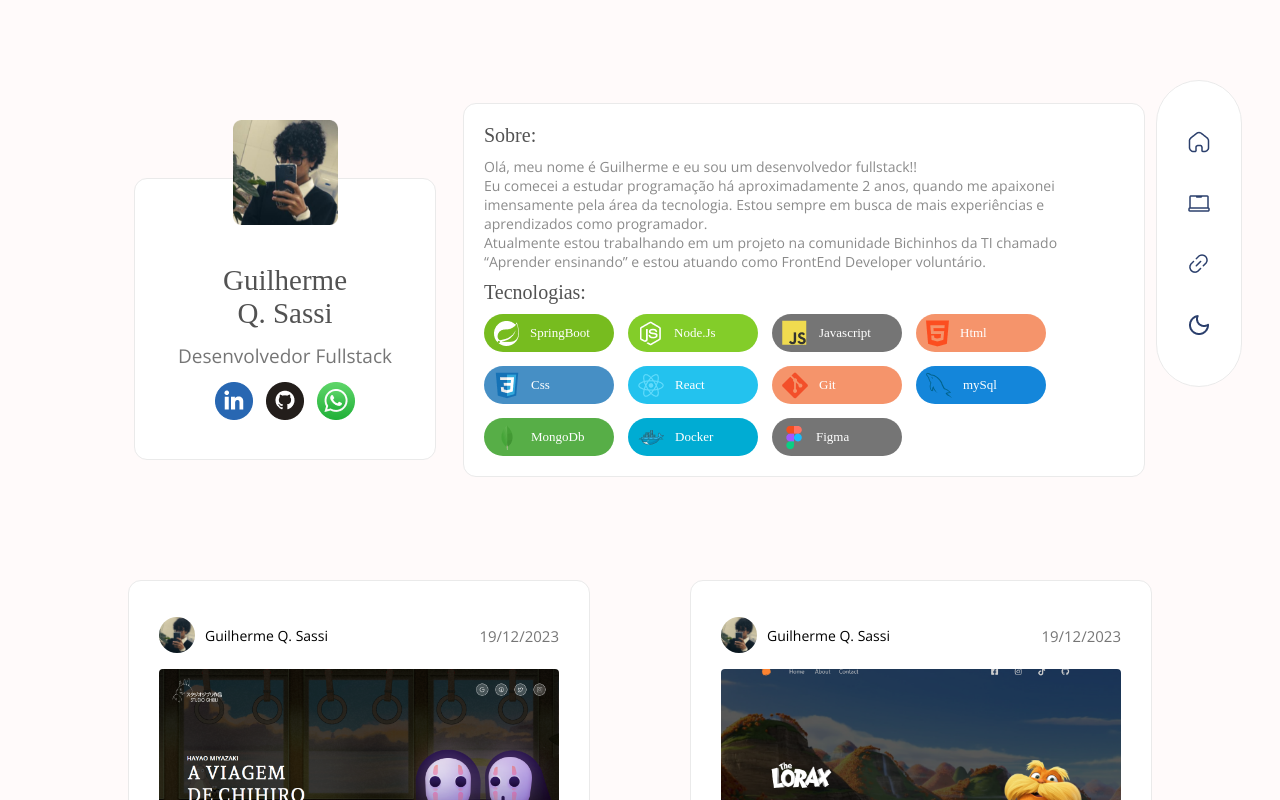
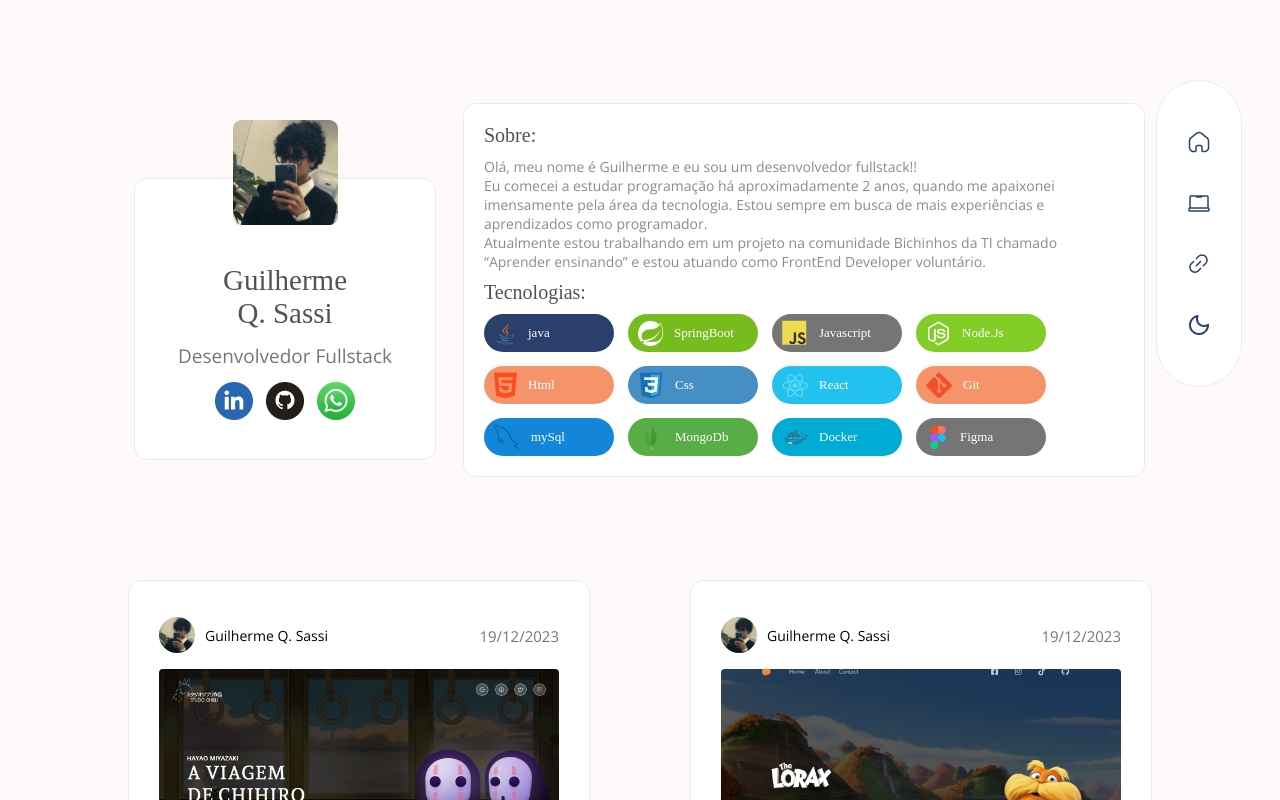
Before and after one commit to guiqsassi/Portifolio-2024, a React (Vite) app: page / in a window 1280 px wide. Shown: the top 800 px of the page. Built offline with nearby package versions, Linux system fonts and the light colour scheme; a web font is replaced by a local one.

Commit message:
reponsivo

```diff
--- a/src/Components/Pages/Home/Home.jsx
+++ b/src/Components/Pages/Home/Home.jsx
@@ -14,6 +14,7 @@ import mongo from "../../../assets/mongo.png"
 import docker from "../../../assets/docker.png"
 import figma from "../../../assets/figma.png"
 import whatsapp from "../../../assets/WhatsApp.png"
+import java from "../../../assets/java.png"
 import { useSelector } from "react-redux"
 
 import Tag from "../../Tag/Tags"
@@ -45,9 +46,10 @@ const Home = () => {
 Atualmente estou trabalhando em um projeto na comunidade Bichinhos da TI chamado “Aprender ensinando” e estou atuando como FrontEnd Developer voluntário.</p>
             <h1>Tecnologias:</h1>
             <div className="tags">
+                <Tag img={java} text={"java"} color="#2B3F6C"></Tag>
                 <Tag img={spring} text={"SpringBoot"} color="#77BC1F"></Tag>
+                <Tag img={javascript} text={"Javascript"} color="rgba(0, 0, 0, 0.54)"></Tag>
                 <Tag img={nodejs} text={"Node.Js"}></Tag>
-                <Tag img={javascript} text={"Javascript"} color="rgba(0, 0, 0, 0.54)"></Tag>
                 <Tag img={html} text={"Html"} color="rgba(241, 101, 41, 0.69)"></Tag>
                 <Tag img={css} text={"Css"} color="rgba(21, 114, 182, 0.79)"></Tag>
                 <Tag img={React} text={"React"} color="#23C2EE"></Tag>
--- a/src/Components/Pages/Projects/Projects.css
+++ b/src/Components/Pages/Projects/Projects.css
@@ -3,6 +3,7 @@
     height: auto;
     display: flex;
     justify-content: center;
+    overflow-x: hidden;
 }
 .projectWrap{
     width: 65%;
```
Also changed, not shown: src/assets/java.png (added).
